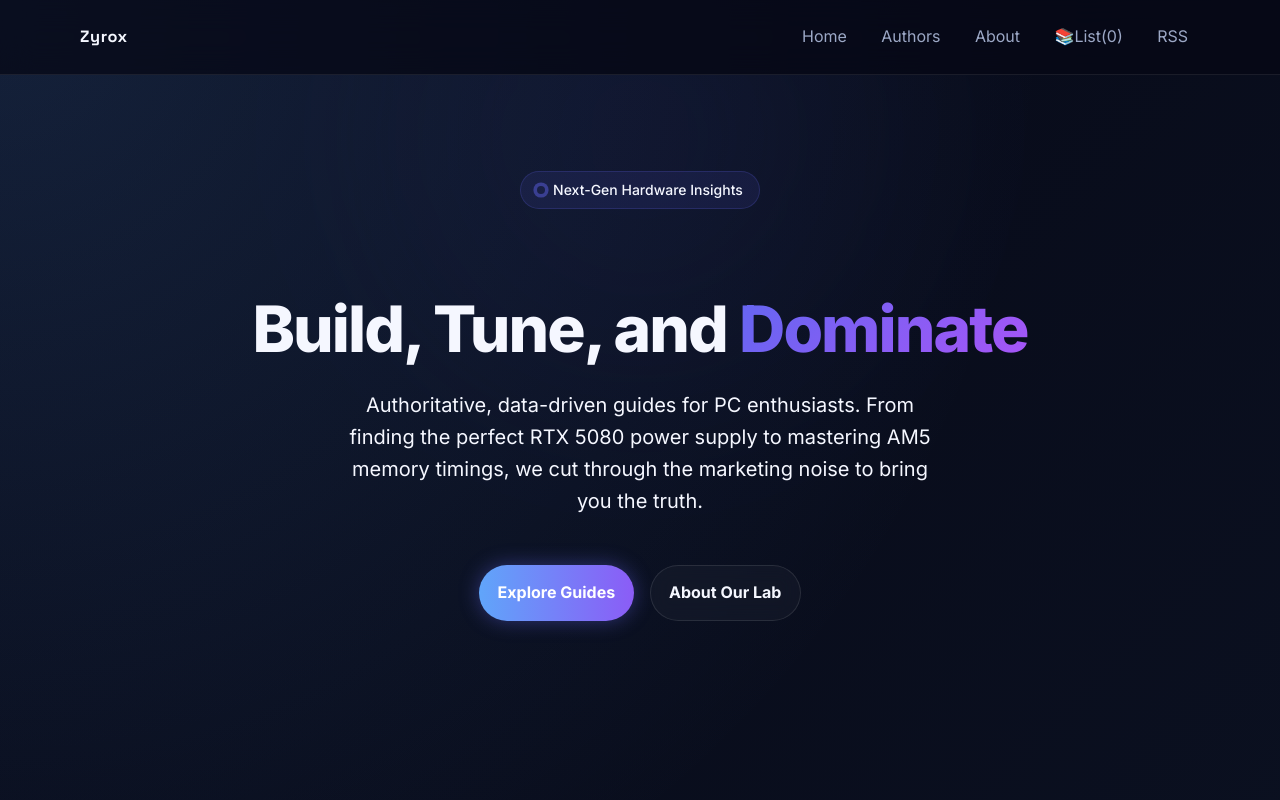
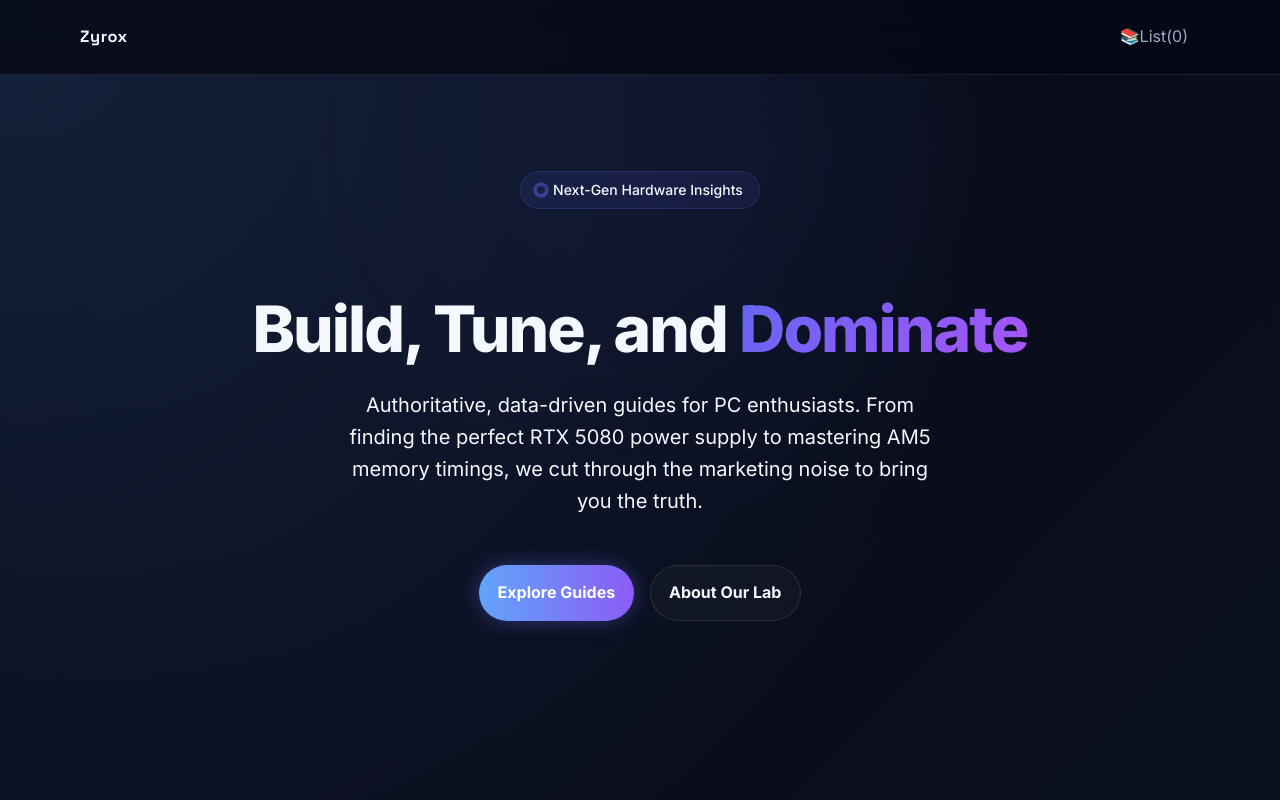
Before and after one commit to mert121212/zyrox-blog, a Next.js app: page / in a window 1280 px wide. Shown: the top 800 px of the page. Built offline with nearby package versions, Linux system fonts and the light colour scheme.

Commit message:
style: clean up navbar for minimal aesthetic

```diff
--- a/components/site-header.tsx
+++ b/components/site-header.tsx
@@ -7,12 +7,7 @@ const ReadingListBadge = dynamic(
     { ssr: false },
 );
 
-// Internal Next.js pages
-const navLinks = [
-    { href: '/', label: 'Home' },
-    { href: '/authors', label: 'Authors' },
-    { href: '/about', label: 'About' },
-];
+// Navbar cleaned for minimal UI
 
 export function SiteHeader() {
     return (
@@ -22,16 +17,7 @@ export function SiteHeader() {
                     Zyrox
                 </Link>
                 <nav aria-label="Primary navigation">
-                    {navLinks.map((item) => (
-                        <Link key={item.href} href={item.href}>
-                            {item.label}
-                        </Link>
-                    ))}
                     <ReadingListBadge />
-                    {/* RSS is a static file — use plain <a> to avoid Next.js router */}
-                    <a href="/rss.xml" rel="alternate" type="application/rss+xml">
-                        RSS
-                    </a>
                 </nav>
             </div>
         </header>
```
